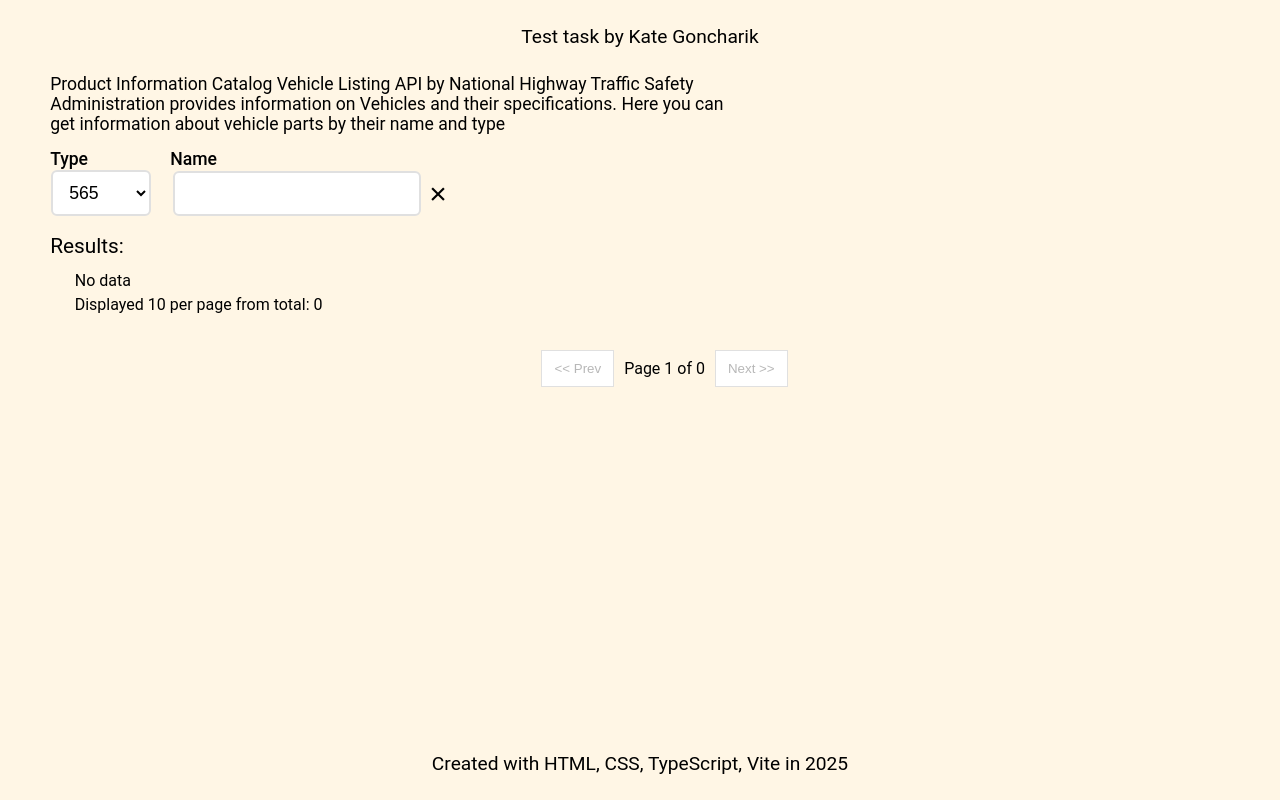
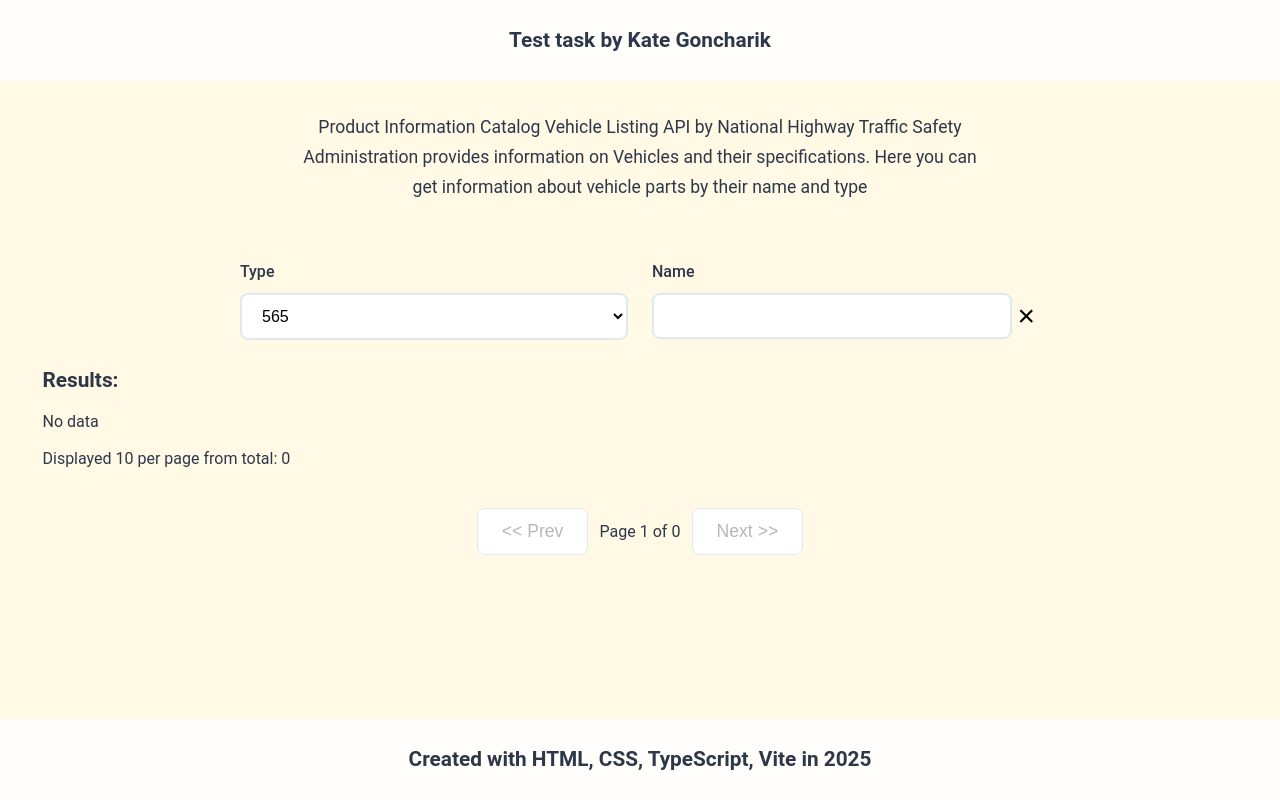
Before and after one commit to KateGoncharik/search-and-filter-test-task, a website built with Vite: page index.html in a window 1280 px wide. Built offline with nearby package versions, Linux system fonts and the light colour scheme; no server answers.

Commit message:
refactoring of styles

```diff
--- a/src/assets/style.css
+++ b/src/assets/style.css
@@ -1,18 +1,32 @@
+:root {
+  --text: #2d3748;
+  --text-secondary: #4a5568;
+  --bg: #fff9e6;
+  --item-border: #f6ad55;
+  --popup-bg: #ffffff;
+  --popup-overlay: rgba(0, 0, 0, 0.7);
+  --light-gray: #e2e8f0;
+  --selected: #f6ad55;
+  --shadow: 0 4px 6px -1px rgba(0, 0, 0, 0.1),
+    0 2px 4px -1px rgba(0, 0, 0, 0.06);
+  --radius: 8px;
+  --transition: all 0.2s ease-in-out;
+}
+
+* {
+  box-sizing: border-box;
+}
+
 html {
   font-family: 'Roboto', sans-serif;
   height: 100%;
 }
 
-:root {
-  --text: black;
-  --text-secondary: #304430;
-  --bg: #ffefd18c;
-  --item-border: rgb(223, 199, 44);
-  --popup-bg: white;
-  --popup-overlay: rgba(0, 0, 0, 0.6);
-  --light-gray: #e0e0e0;
-  --selected: #fcb02f;
-  --shadow: 0 5px 15px rgba(0, 0, 0, 0.3);
+body {
+  margin: 0;
+  background-color: var(--bg);
+  color: var(--text);
+  line-height: 1.6;
 }
 
 .bold {
@@ -21,13 +35,12 @@ html {
 
 a {
   color: var(--text-secondary);
+  text-decoration: none;
+  transition: var(--transition);
 }
 
-body {
-  margin: 0;
-  background-color: var(--bg);
-  color: var(--text);
-  box-sizing: border-box;
+a:hover {
+  color: var(--selected);
 }
 
 .app {
@@ -37,46 +50,70 @@ body {
 }
 
 .main-wrapper {
-  padding: 0 2%;
+  padding: 0 1.1rem;
   flex-grow: 1;
 }
 
 .main-footer,
 .main-header {
-  padding: 1%;
-  display: flex;
-  justify-content: center;
+  padding: 1.5rem 2rem;
+  text-align: center;
+  background: rgba(255, 255, 255, 0.8);
+  backdrop-filter: blur(10px);
 }
 
 .header-title,
 .footer-title {
-  padding: 1%;
-  font-size: 1.2rem;
+  font-size: 1.3rem;
+  font-weight: 600;
 }
 
 .api-description {
-  margin: 0 2%;
   font-size: 1.1rem;
   max-width: 85%;
+  margin: 2rem auto;
+  text-align: center;
+  line-height: 1.7;
 }
 
 .filters-wrapper {
   display: flex;
-  gap: 20px;
-  padding: 15px 0;
-  margin: 0 2%;
+  gap: 1.5rem;
+  padding: 1.5rem 0;
+  margin: 0 auto;
+  max-width: 800px;
+  flex-wrap: wrap;
 }
 
 .select-label,
 .name-input-label {
   display: flex;
   flex-direction: column;
-  font-size: 1.1rem;
   font-weight: 500;
+  gap: 0.5rem;
+  flex: 1;
+  min-width: 200px;
 }
 
 .name-input-wrapper {
   display: flex;
+}
+
+.filter-select,
+.name-input {
+  padding: 0.75rem 1rem;
+  border: 2px solid var(--light-gray);
+  border-radius: var(--radius);
+  font-size: 1rem;
+  background: white;
+  transition: var(--transition);
+  flex: 1;
+}
+
+.filter-select:focus,
+.name-input:focus {
+  outline: none;
+  border: 2px solid var(--selected);
 }
 
 .clear-button,
@@ -88,81 +125,51 @@ body {
   padding: 0 5px;
 }
 
-.filter-select,
-.name-input {
-  margin: 1%;
-  padding: 10px 12px;
-  border: 2px solid var(--light-gray);
-  border-radius: 6px;
-  font-size: 1em;
-  background-color: var(--popup-bg);
-  transition: 0.2s ease, box-shadow 0.2s ease;
-  min-width: 50px;
-}
-
-.filter-select:focus,
-.name-input:focus {
-  outline: none;
-  border: 2px solid var(--selected);
-}
-
-.select-option {
-  padding: 8px 12px;
-}
-.select-option:hover {
-  background-color: var(--selected);
-}
-
 .results-wrapper {
   display: flex;
   flex-direction: column;
 }
 
 .results {
-  margin: 0 2%;
   padding: 1% 2%;
-  max-width: 400px;
   display: flex;
   flex-direction: column;
-  gap: 5px;
+  gap: 0.7rem;
 }
 
 .results-title {
   margin: 0 2%;
   font-size: 1.3em;
+  font-weight: 600;
 }
 
 .result-item {
-  padding: 16px 20px;
-  border-left: 3px solid var(--item-border);
-  border-radius: 0 10px 10px 0;
-  color: #333;
-  font-size: 16px;
-  cursor: pointer;
+  padding: 1.5rem;
+  border-left: 4px solid var(--item-border);
+  border-radius: 0 var(--radius) var(--radius) 0;
   background-color: var(--popup-bg);
   box-shadow: var(--shadow);
-  display: flex;
-  flex-direction: column;
-  gap: 5px;
+  cursor: pointer;
+  transition: var(--transition);
 }
 .result-item:hover {
-  cursor: pointer;
-  transform: translateX(3px);
+  transform: translateX(5px);
 }
 
 .pagination-controls {
-  margin: 2%;
   display: flex;
-  width: 100%;
   justify-content: center;
   align-items: center;
-  gap: 10px;
+  gap: 0.7rem;
+  margin: 1.5rem 0;
 }
 
 .pagination-button {
-  padding: 10px 12px;
+  padding: 0.75rem 1.5rem;
+  font-size: 1.1rem;
+  border: 1px solid var(--light-gray);
+  border-radius: var(--radius);
   background-color: var(--popup-bg);
-  border: 1px solid var(--light-gray);
 }
 
 .popup {
@@ -177,7 +184,7 @@ body {
   align-items: center;
   z-index: 100;
   opacity: 1;
-  transition: opacity 0.1s ease-in-out;
+  transition: var(--transition);
 }
 
 .popup.hidden {
@@ -188,21 +195,21 @@ body {
 
 .popup-container {
   background: var(--popup-bg);
-  border-radius: 8px;
+  border-radius: var(--radius);
   box-shadow: var(--shadow);
-  padding: 20px 30px;
+  padding: 2rem;
   max-width: 90%;
   width: 450px;
   transform: scale(1);
-  transition: transform 0.1s ease-in-out;
+  transition: var(--transition);
 }
 
 .popup-header {
   display: flex;
   justify-content: space-between;
   align-items: center;
-  margin-bottom: 20px;
-  padding-bottom: 15px;
+  margin-bottom: 1.5rem;
+  padding-bottom: 1rem;
   border-bottom: 1px solid var(--light-gray);
 }
 
@@ -226,21 +233,18 @@ body {
 .popup-content-wrapper {
   display: grid;
   grid-template-columns: 1fr 2fr;
-  gap: 12px 15px;
-  align-items: baseline;
+  gap: 1rem;
+  align-items: start;
 }
 
 .popup-details-title {
-  font-weight: 500;
-  text-transform: capitalize;
+  font-weight: 600;
+  color: var(--text);
   white-space: nowrap;
 }
 
 .popup-details {
-  font-weight: 400;
-  color: var(--text-color-secondary);
-  word-break: break-word;
-  line-height: 1.4;
+  line-height: 1.5;
 }
 
 @media (min-width: 800px) {
```
